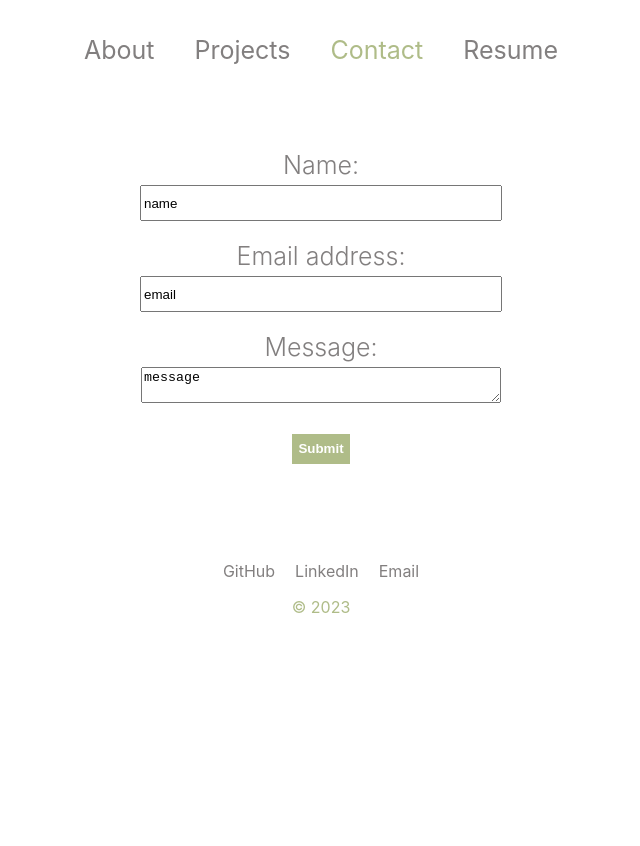
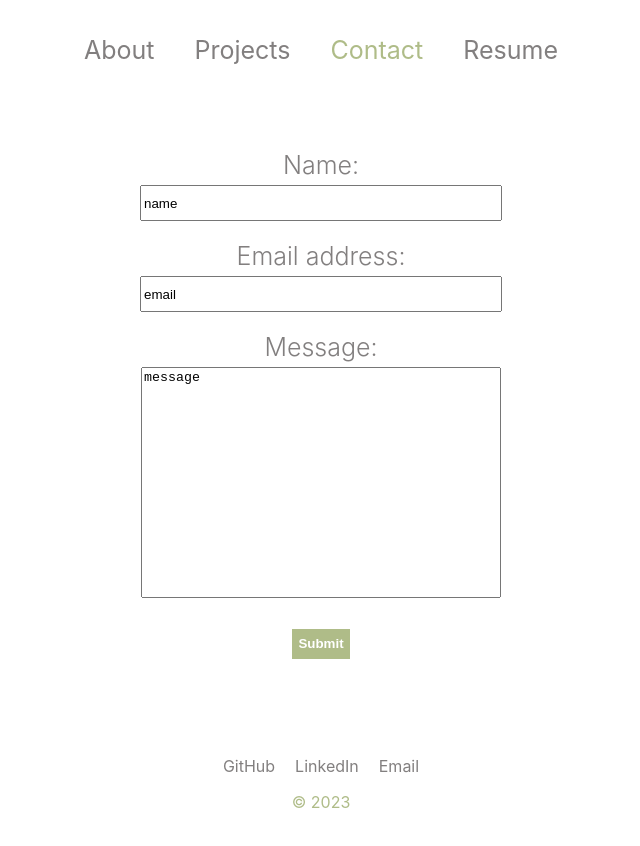
Before and after one commit to VictoriaCook/react-portfolio, a React (Create React App) app in the folder portfolio/: page /contact in a window 1280 px wide. Shown: the top 846 px of the page, without its empty margins (319-959 px from the left). Before the commit the page ends 800 px from the top, so only its background shows below. Built offline with nearby package versions, Linux system fonts and the light colour scheme.

Commit message:
resize message text area in contact form

```diff
--- a/portfolio/src/components/Contact/Contact.css
+++ b/portfolio/src/components/Contact/Contact.css
@@ -23,6 +23,12 @@ button {
     height: 30px;
 }
 
+textarea {
+    height: 25%;
+    width: 30%;
+    resize: none;
+}
+
 /* @media only screen and (max-width: 900px) {
     .form {
         width: 90%;
```
